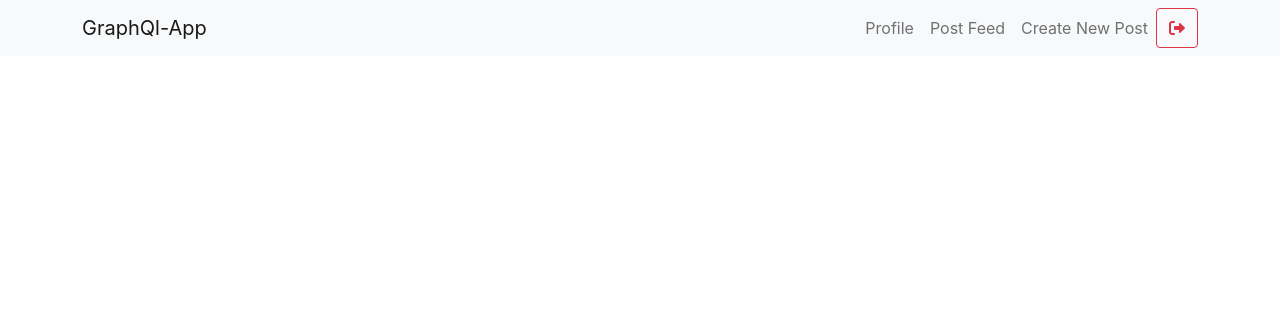
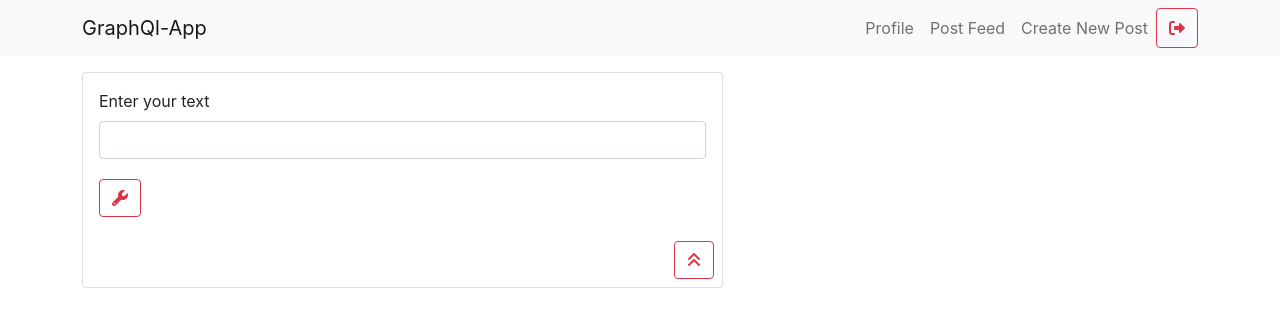
Before and after one commit to Simple-temp/GraphQlTodoApp, a React (Create React App) app: page /postupdate/1 in a window 1280 px wide. Shown: the top 318 px of the page. Built offline with nearby package versions, Linux system fonts and the light colour scheme; no server answers; sample sign-in values are in the browser's storage.

Commit message:
update function done

```diff
--- a/src/App.js
+++ b/src/App.js
@@ -7,6 +7,7 @@ import Login from "./components/Login";
 import Navbar from "./components/Navbar";
 import OtherUserProfile from "./components/OtherUserProfile";
 import PostFeed from "./components/PostFeed";
+import PostUpdatePage from "./components/PostUpdatePage";
 import Profile from "./components/Profile";
 import SignUp from "./components/SignUp";
 
@@ -23,6 +24,7 @@ function App() {
           <Route path="/profile/:userid" element={<OtherUserProfile/> } />
           <Route path="/feed" element={<PostFeed/> } />
           <Route path="/createpost" element={<CreatePost/> } />
+          <Route path="/postupdate/:id" element={<PostUpdatePage/> } />
         </Routes>
       </div>
     </BrowserRouter>
--- a/src/components/CreatePost.js
+++ b/src/components/CreatePost.js
@@ -16,6 +16,7 @@ const CreatePost = () => {
         })
         e.preventDefault(e)
         console.log(post)
+        window.location.reload()
     }
 
     if(data){
--- /dev/null
+++ b/src/components/PostUpdatePage.js
@@ -0,0 +1,82 @@
+import { useMutation, useQuery } from '@apollo/client';
+import React, { useState } from 'react';
+import { Button, Card, Col, Form, Row } from 'react-bootstrap';
+import { useParams } from 'react-router-dom';
+import { toast } from 'react-toastify';
+import { UPDATE_POST } from '../gqloperation/mutation';
+import { GET_POST_BY_ID } from '../gqloperation/queries';
+
+const PostUpdatePage = () => {
+
+    const params = useParams()
+    const { id } = params
+    const [UpdatePost] = useMutation(UPDATE_POST)
+    const [updateBox, setupdateBox] = useState(true)
+    const [post, setPost] = useState("")
+
+    const { loading, error, data } = useQuery(GET_POST_BY_ID, {
+        variables: {
+            postId: id
+        },
+
+    })
+
+    console.log(data)
+
+    const handleSubmit = (e) => {
+        e.preventDefault(e)
+        console.log(post)
+        UpdatePost({
+            variables: {
+                Update: {
+                    _id : id,
+                    post
+                }
+            }
+        })
+        toast.success("Update Successfully")
+        window.location.reload()
+    }
+
+    return (
+        <div className='container'>
+            <Row>
+                <Col md={7} className="mt-3">
+                    <Card>
+                        {
+                            loading ? <h4>Loading...</h4>
+                                : error ? console.log(error)
+                                    : <span className='mt-3 ms-3'>{data.postById.post}</span>
+                        }
+                        {
+                            updateBox ? <Card.Body>
+                                <Form onSubmit={handleSubmit}>
+                                    <Form.Group className="mb-3" controlId="formBasicEmail">
+                                        <Form.Label>Enter your text</Form.Label>
+                                        <Form.Control
+                                            type="text"
+                                            value={post}
+                                            onChange={(e) => setPost(e.target.value)}
+                                            required
+                                        />
+                                    </Form.Group>
+                                    <Button type='submit' variant="outline-danger mt-1 ms-2 ms-auto" >
+                                        <i className="fa-solid fa-wrench"></i>
+                                    </Button>
+                                </Form>
+                            </Card.Body> : null
+                        }
+                        <Button variant="outline-danger d-block ms-auto m-2" onClick={() => setupdateBox(!updateBox)}>
+                            {
+                                !updateBox ? <i className="fa-solid fa-angles-down"></i>
+                                    : <i className="fa-solid fa-angles-up"></i>
+                            }
+                        </Button>
+                    </Card>
+                </Col>
+            </Row>
+        </div>
+    );
+};
+
+export default PostUpdatePage;
--- a/src/components/Profile.js
+++ b/src/components/Profile.js
@@ -1,22 +1,25 @@
 import { useMutation, useQuery } from '@apollo/client';
-import React from 'react';
-import { Button, Card, Col, Row } from 'react-bootstrap';
+import React, { useState } from 'react';
+import { Button, Card, Col, Form, Row } from 'react-bootstrap';
 import { useNavigate } from 'react-router-dom';
 import { toast } from 'react-toastify';
-import { DELETE_USER } from '../gqloperation/mutation';
+import { DELETE_USER, UPDATE_USER } from '../gqloperation/mutation';
 import { GET_MY_PROFILE } from '../gqloperation/queries';
 import Posts from './Posts';
 
 const Profile = () => {
 
     const { loading, error, data } = useQuery(GET_MY_PROFILE)
+    const [updateBox, setupdateBox] = useState(false)
+    const [formData, setFormData] = useState({})
     const [deleteuser] = useMutation(DELETE_USER)
+    const [updateUser] = useMutation(UPDATE_USER)
 
     const navigate = useNavigate()
     if (!localStorage.getItem("token")) {
         navigate("/")
     }
-    console.log(data)
+    // console.log(data)
 
     const delUser = (id) => {
         console.log(id)
@@ -29,10 +32,31 @@ const Profile = () => {
         navigate("/")
     }
 
-    const delAlert = () =>{
+    const delAlert = () => {
         toast.error("Please delete your all post")
     }
 
+    const handleChange = (e) => {
+        setFormData({
+            ...formData,
+            [e.target.name]: e.target.value
+        })
+    }
+
+    const handleSubmit = (e) => {
+        e.preventDefault(e)
+        console.log(formData)
+        updateUser({
+            variables : {
+                Update : {
+                    _id : data.myprofile._id,
+                    ...formData
+                }
+            }
+        })
+        toast.success("Update profile Successfully")
+        window.location.reload()
+    }
 
     return (
         <div className='container mt-5'>
@@ -60,6 +84,60 @@ const Profile = () => {
                                                 </Button>
                                             }
                                         </Card.Body>
+                                        {
+                                            updateBox ?
+                                                <Form onSubmit={(e) => handleSubmit(e)} className="px-2">
+                                                    <Form.Group className="mb-3" controlId="formBasicName">
+                                                        <Form.Label>Name</Form.Label>
+                                                        <Form.Control
+                                                            type="text"
+                                                            name="name"
+                                                            required
+                                                            onChange={(e) => handleChange(e)}
+                                                        />
+                                                    </Form.Group>
+
+                                                    <Form.Group className="mb-3" controlId="formBasicEmail">
+                                                        <Form.Label>Email</Form.Label>
+                                                        <Form.Control
+                                                            type="email"
+                                                            name="email"
+                                                            required
+                                                            onChange={(e) => handleChange(e)}
+                                                        />
+                                                    </Form.Group>
+
+                                                    <Form.Group className="mb-3" controlId="formBasicPassword">
+                                                        <Form.Label>Password</Form.Label>
+                                                        <Form.Control
+                                                            type="password"
+                                                            name="password"
+                                                            required
+                                                            onChange={(e) => handleChange(e)}
+                                                        />
+                                                    </Form.Group>
+
+                                                    <Form.Group className="mb-3" controlId="formBasicWebsite">
+                                                        <Form.Label>Website</Form.Label>
+                                                        <Form.Control
+                                                            type="text"
+                                                            name="website"
+                                                            required
+                                                            onChange={(e) => handleChange(e)}
+                                                        />
+                                                    </Form.Group>
+
+                                                    <Button variant="outline-danger my-2" type="submit">
+                                                        Update profile
+                                                    </Button>
+                                                </Form> : null
+                                        }
+                                        <Button variant="outline-danger" onClick={() => setupdateBox(!updateBox)}>
+                                            {
+                                                !updateBox ? <i className="fa-solid fa-pen-to-square"></i>
+                                                    : <i className="fa-solid fa-xmark"></i>
+                                            }
+                                        </Button>
                                     </Card>
                                 </Col>
                                 <Col md={8}>
--- a/src/gqloperation/mutation.js
+++ b/src/gqloperation/mutation.js
@@ -43,6 +43,16 @@ mutation deletePost ($userId : ID!){
 
 `
 
+export const UPDATE_POST = gql`
+
+mutation updatepost ( $Update : UpdatePost! ){
+  updatePost ( UpdatePost : $Update ){
+    post
+  }
+}
+
+`
+
 export const DELETE_USER = gql `
 
 mutation deleteuser ($userId : ID!){
@@ -57,3 +67,17 @@ mutation deleteuser ($userId : ID!){
 
 
 `
+
+export const UPDATE_USER = gql `
+
+mutation updateuser ($Update : UpdateUser!) {
+  updateUser(UpdateUser : $Update){
+		_id
+    name
+    email
+    password
+    website
+  }
+}
+
+`
--- a/src/gqloperation/queries.js
+++ b/src/gqloperation/queries.js
@@ -13,6 +13,35 @@ query getPostWithName  {
   }
 
 `
+
+export const GET_POST_BY_ID = gql `
+
+query getPostByQueryVariable ( $postId : ID! ){
+  postById( _id : $postId ){
+    _id
+    by
+    post
+  }
+}
+
+`
+
+// export const GET_USER_BY_ID = gql `
+
+// query getUserByQueryVariable ( $userId : ID!) {
+
+//   user(_id: $userId){
+//     _id
+//     name
+//     email
+//     password
+//     website
+//   }
+
+// }
+
+// `
+
 export const GET_MY_PROFILE = gql`
 
 query getUserAndPost {
```
Also changed, not shown: src/components/Posts.js (+12 -6 lines).
